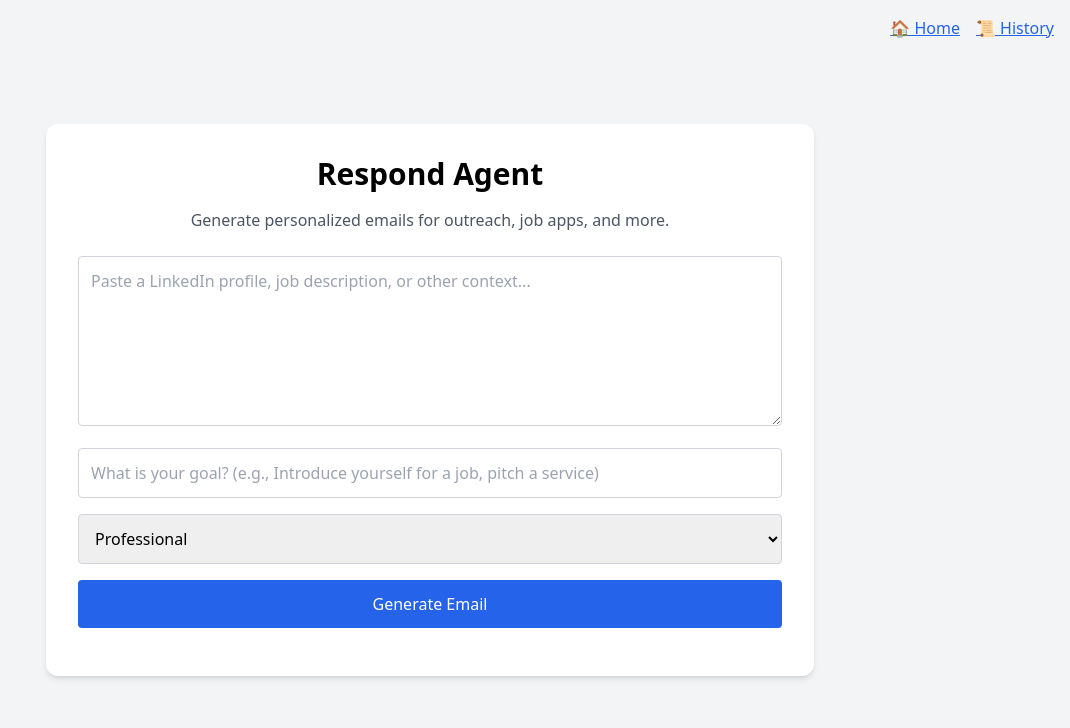
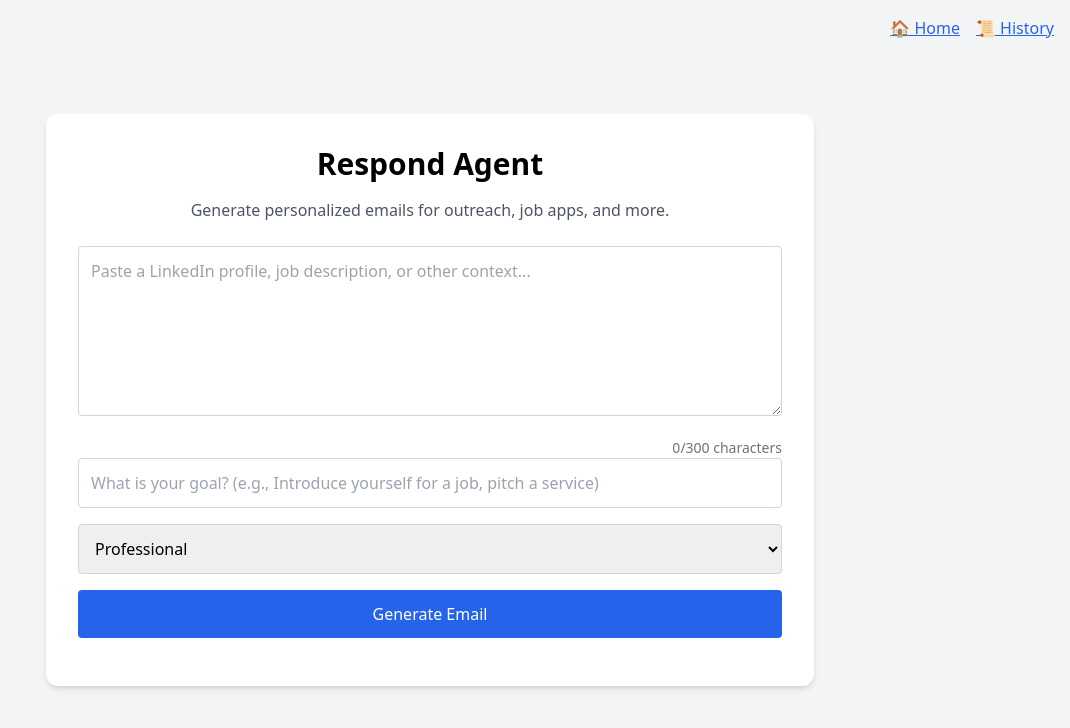
Before and after one commit to gzsewell/prorespond-agent, a Next.js app: page / in a window 1280 px wide. Shown: the top 728 px of the page, without its empty margins (210-1280 px from the left). Built offline with nearby package versions, Linux system fonts and the light colour scheme.

Commit message:
created a limit to the amount of tokens that can be entered at the same time.

```diff
--- a/pages/_app.js
+++ b/pages/_app.js
@@ -1,5 +1,11 @@
 import "@/styles/globals.css";
+import { Toaster } from "react-hot-toast";
 
 export default function App({ Component, pageProps }) {
-  return <Component {...pageProps} />;
+  return (
+    <>
+      <Toaster position="top-right" />
+      <Component {...pageProps} />
+    </>
+  );
 }
--- a/pages/index.js
+++ b/pages/index.js
@@ -1,6 +1,7 @@
 import { useState } from "react";
 import Link from "next/link";
 import Navbar from "../components/navbar";
+import { toast } from "react-hot-toast";
 
 export default function Home() {
   const [context, setContext] = useState("");
@@ -24,14 +25,19 @@ export default function Home() {
       const data = await response.json();
       setResult(data.email || "No response generated.");
 
-      await fetch("/api/save", {
+      const saveRes = await fetch("/api/save", {
         method: "POST",
         headers: { "Content-Type": "application/json" },
         body: JSON.stringify({ context, goal, tone, result: data.email }),
       });
+      if (saveRes.ok) {
+        toast.success("Email saved to history!");
+      } else {
+        toast.error("Failed to save email.");
+      }
     } catch (err) {
-      console.error(err);
-      setResult("Something went wrong. Please try again.");
+      console.error("Error", err);
+      toString.error("Something went wrong. Please try again.");
     } finally {
       setLoading(false);
     }
@@ -69,12 +75,15 @@ export default function Home() {
             value={context}
             onChange={(e) => setContext(e.target.value)}
           ></textarea>
+          <p className="text-sm text-right text-gray-500">
+            {context.length}/300 characters
+          </p>
           <input
             className="w-full p-3 border border-gray-300 rounded mb-4 focus:outline-none focus:ring-2 focus:ring-blue-500"
             type="text"
             placeholder="What is your goal? (e.g., Introduce yourself for a job, pitch a service)"
             value={goal}
-            onChange={(e) => setGoal(e.target.value)}
+            onChange={(e) => setGoal(e.target.value.slice(0, 300))}
           />
           <select
             className="w-full p-3 border border-gray-300 rounded mb-4 focus:outline-none focus:ring-2 focus:ring-blue-500"
```
